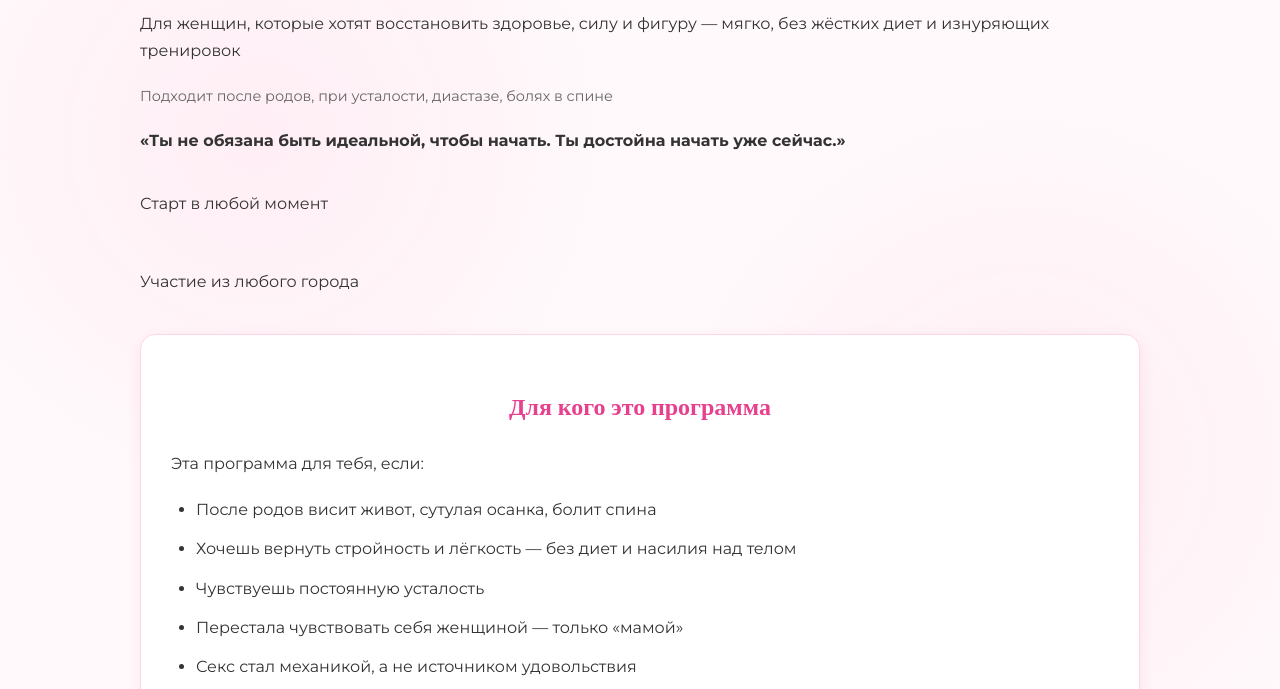
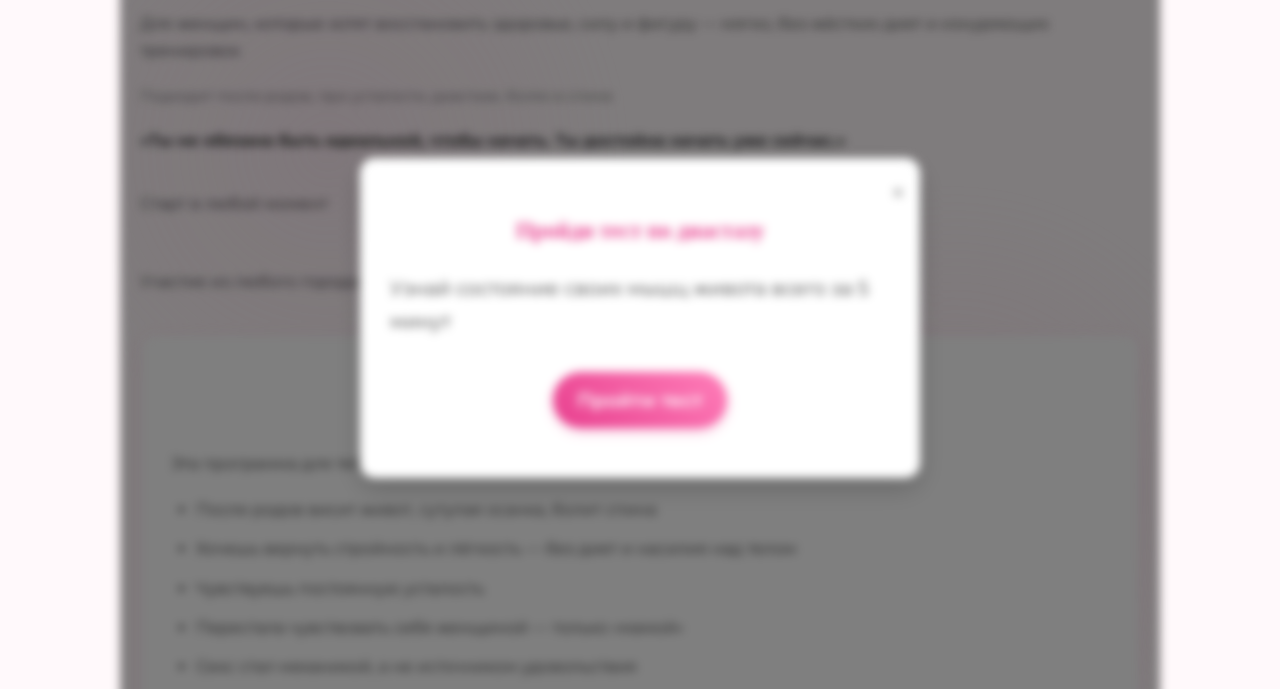
Before and after one commit to AleXenomorf/telozanovo, a plain HTML site: page index.html in a window 1280 px wide. Shown: the part 102-791 px from the top of the page. Drawn offline with nearby package versions, Linux system fonts and the light colour scheme.

Commit message:
Update index.html

```diff
--- a/index.html
+++ b/index.html
@@ -25,6 +25,13 @@
             max-width: 1000px;
             margin: 0 auto;
             padding: 20px;
+            transition: filter 0.3s ease;
+        }
+
+        body.blurred {
+            filter: blur(5px);
+            overflow: hidden;
+            height: 100vh;
         }
 
         h1, h2, h3 {
@@ -340,6 +347,78 @@
             color: var(--secondary-color);
         }
 
+        /* Модальное окно */
+        .modal-overlay {
+            position: fixed;
+            top: 0;
+            left: 0;
+            right: 0;
+            bottom: 0;
+            background-color: rgba(0, 0, 0, 0.5);
+            display: flex;
+            justify-content: center;
+            align-items: center;
+            z-index: 1000;
+            opacity: 0;
+            visibility: hidden;
+            transition: opacity 0.3s ease, visibility 0.3s ease;
+        }
+
+        .modal-overlay.active {
+            opacity: 1;
+            visibility: visible;
+        }
+
+        .modal {
+            background-color: white;
+            padding: 30px;
+            border-radius: 15px;
+            width: 90%;
+            max-width: 500px;
+            position: relative;
+            box-shadow: 0 10px 25px rgba(0, 0, 0, 0.2);
+            text-align: center;
+        }
+
+        .modal-close {
+            position: absolute;
+            top: 15px;
+            right: 15px;
+            font-size: 1.5rem;
+            cursor: pointer;
+            color: var(--light-text);
+            transition: color 0.3s ease;
+        }
+
+        .modal-close:hover {
+            color: var(--primary-color);
+        }
+
+        .modal-content {
+            margin: 20px 0;
+            font-size: 1.2rem;
+            color: var(--text-color);
+        }
+
+        .modal-link {
+            display: inline-block;
+            background: linear-gradient(45deg, var(--primary-color), var(--secondary-color));
+            color: white;
+            padding: 12px 24px;
+            text-decoration: none;
+            border-radius: 50px;
+            font-weight: 600;
+            margin-top: 15px;
+            transition: all 0.3s ease;
+            box-shadow: 0 4px 10px rgba(232, 63, 142, 0.3);
+        }
+
+        .modal-link:hover {
+            transform: translateY(-3px);
+            box-shadow: 0 7px 15px rgba(232, 63, 142, 0.4);
+            background: linear-gradient(45deg, var(--secondary-color), var(--primary-color));
+        }
+
         @media (max-width: 768px) {
             body {
                 padding: 15px;
@@ -377,6 +456,11 @@
                 height: 250px;
                 margin: 0 auto;
             }
+
+            .modal {
+                padding: 20px;
+                width: 95%;
+            }
         }
 
         @media (max-width: 480px) {
@@ -401,10 +485,31 @@
             .social-icon {
                 font-size: 1.8rem;
             }
+
+            .modal-content {
+                font-size: 1rem;
+            }
+
+            .modal-link {
+                padding: 10px 20px;
+                font-size: 0.9rem;
+            }
         }
     </style>
 </head>
 <body>
+    <!-- Модальное окно -->
+    <div class="modal-overlay active">
+        <div class="modal">
+            <span class="modal-close">&times;</span>
+            <div class="modal-content">
+                <h3>Пройди тест по диастазу</h3>
+                <p>Узнай состояние своих мышц живота всего за 5 минут</p>
+                <a href="https://drive.google.com/file/d/1J3N4xAT9UJHzfG0Ltc6BH0Ke-YjHmt46/view" class="modal-link">Пройти тест</a>
+            </div>
+        </div>
+    </div>
+
     <header>
         <h1>Онлайн-программа «Тело заново»</h1>
         <p>Для женщин, которые хотят восстановить здоровье, силу и фигуру — мягко, без жёстких диет и изнуряющих тренировок</p>
@@ -583,6 +688,30 @@
 
     <script>
         document.addEventListener('DOMContentLoaded', function() {
+            // Модальное окно
+            const modalOverlay = document.querySelector('.modal-overlay');
+            const modalClose = document.querySelector('.modal-close');
+            const body = document.body;
+
+            // Показываем модальное окно при загрузке
+            body.classList.add('blurred');
+            modalOverlay.classList.add('active');
+
+            // Закрытие модального окна
+            modalClose.addEventListener('click', function() {
+                modalOverlay.classList.remove('active');
+                body.classList.remove('blurred');
+            });
+
+            // Закрытие при клике вне модального окна
+            modalOverlay.addEventListener('click', function(e) {
+                if (e.target === modalOverlay) {
+                    modalOverlay.classList.remove('active');
+                    body.classList.remove('blurred');
+                }
+            });
+
+            // Слайдер отзывов
             const container = document.getElementById('testimonialsContainer');
             const slides = document.querySelectorAll('.testimonial-slide');
             const nav = document.getElementById('sliderNav');
```
